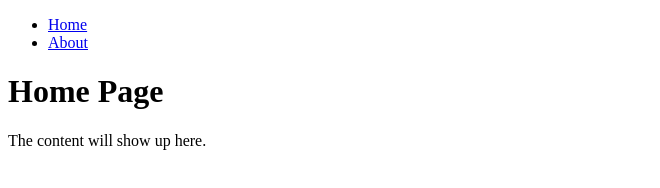
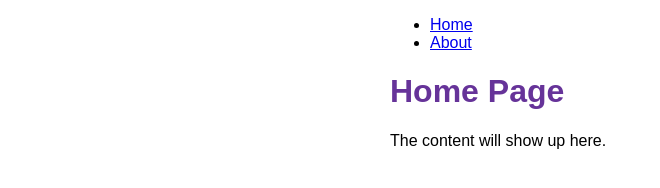
Before and after one commit to RubenRosario/MyBlog, a Gatsby site: page / in a window 1280 px wide. Shown: the whole page, without its empty margins (0-660 px from the left). Built offline with nearby package versions, Linux system fonts and the light colour scheme; Gatsby itself is replaced by a stand-in of ours.

Commit message:
add some style to layout

```diff
--- a/src/components/layout.js
+++ b/src/components/layout.js
@@ -1,18 +1,19 @@
 import React from 'react';
 import { Link } from 'gatsby';
+import {container, heading, navLinks, navLinkItem, navLinkText } from './layout.module.css'
 
 const Layout = ({pageTitle, children}) =>{
     return  (
-        <div>
+        <div className={container}>
           <title>{pageTitle}</title>
-          <nav>
+          <nav className={navLinks}>
             <ul>
-              <li><Link to="/">Home</Link></li>
-              <li><Link to="/about">About</Link></li>
+              <li className={navLinkItem}><Link to="/" className={navLinkText}>Home</Link></li>
+              <li className={navLinkItem}><Link to="/about"className={navLinkText}>About</Link></li>
             </ul>
           </nav>
           <main>
-            <h1>{pageTitle}</h1>
+            <h1 className={heading}>{pageTitle}</h1>
             {children}
           </main>
         </div>
--- /dev/null
+++ b/src/components/layout.module.css
@@ -0,0 +1,19 @@
+.container {
+  margin: auto;
+  max-width: 500px;
+  font-family: sans-serif;
+}
+.heading {
+  color: rebeccapurple;
+}
+.nav-links {
+  display: flex;
+  list-style: none;
+  padding-left: 0;
+}
+.nav-link-item {
+  padding-right: 2rem;
+}
+.nav-link-text {
+  color: black;
+}
```
